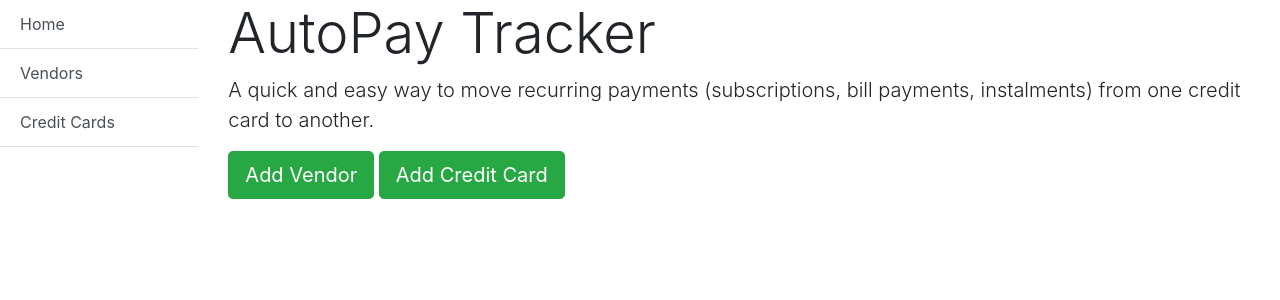
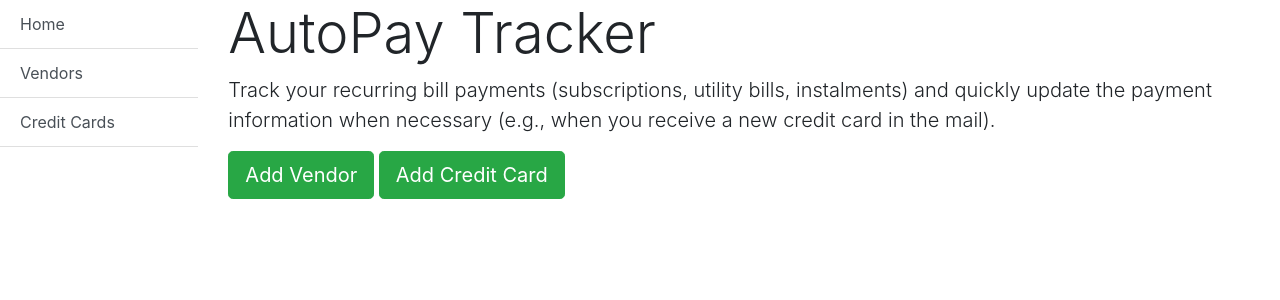
Before and after one commit to 84KaliPleXon3/Recurring-Payment-Tracker-App, a Django app: page /appCardVendor/ in a window 1280 px wide. Shown: the part 56-356 px from the top of the page. Run offline with Django 3.2, Linux system fonts and the light colour scheme; some libraries are stand-ins or nearby versions.

Commit message:
changed title

```diff
--- a/appCardVendor/templates/appCardVendor/index.html
+++ b/appCardVendor/templates/appCardVendor/index.html
@@ -4,7 +4,7 @@
 
 <div>
         <h1 class="display-4">AutoPay Tracker</h1>
-        <p class="lead">A quick and easy way to move recurring payments (subscriptions, bill payments, instalments) from one credit card to another.</p>
+        <p class="lead">Track your recurring bill payments (subscriptions, utility bills, instalments) and quickly update the payment information when necessary (e.g., when you receive a new credit card in the mail).</p>
         <a class="btn btn-lg btn-success" href="{% url 'vendor_create_form' %}" role="button" >Add Vendor</a>
         <a class="btn btn-lg btn-success" href="{% url 'card_create_form' %}"  role="button" >Add Credit Card</a>
 </div>
```
